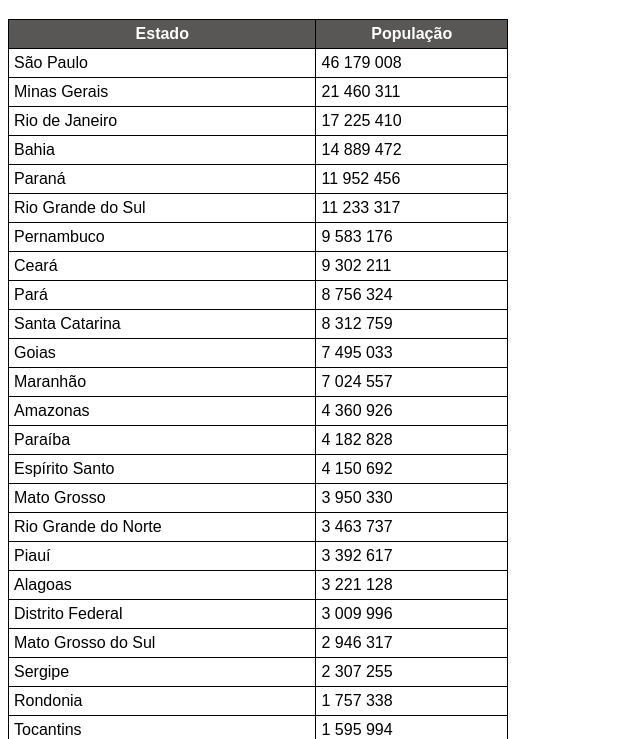
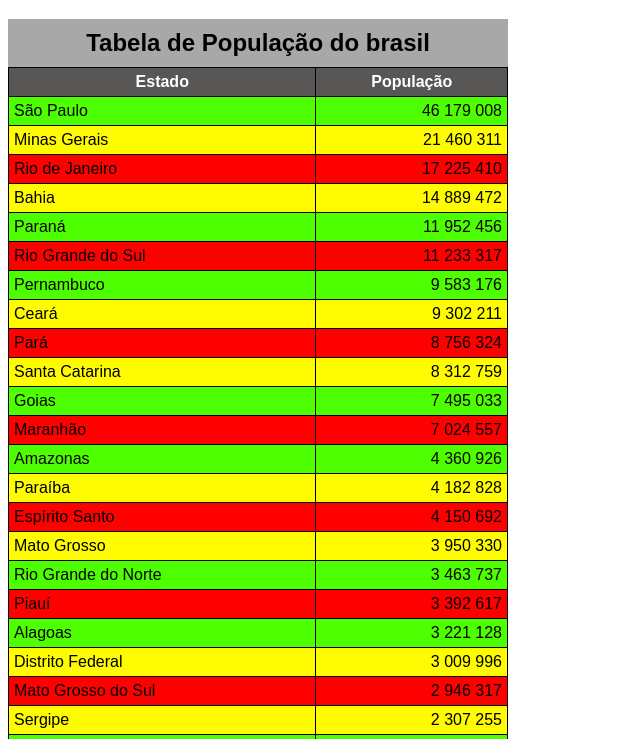
Before and after one commit to Kevin-Fiorilli/Projetos, a plain HTML site: page html-css/exercicios/ex023/tabela002.html in a window 1280 px wide. Shown: the part 61-800 px from the top of the page, without its empty margins (0-640 px from the left). Drawn offline with Linux system fonts and the light colour scheme.

Commit message:
novas atualização na tabela de população

```diff
--- a/html-css/exercicios/ex023/tabela002.html
+++ b/html-css/exercicios/ex023/tabela002.html
@@ -19,6 +19,29 @@
             padding: 5px;
         }
 
+        caption {
+            font-size: 1.5em;
+            font-weight: bold;
+            padding: 10px;
+            background-color: rgba(42, 42, 42, 0.407);
+        }
+
+          tbody > tr:nth-child(odd) {
+            background-color: rgb(77, 255, 0);
+          }
+
+           tbody > tr:nth-child(2n) {
+            background-color: rgb(255, 251, 2);
+           }
+
+            tbody > tr:nth-child(3n) {
+                background-color: red;
+            }
+
+            td.num {
+                text-align: right;
+            }
+
         thead, tfoot {
             background-color: rgb(88, 87, 86);
             color: white;
@@ -30,6 +53,7 @@
      <!--
      ANATOMIA PARA TABELAS GRANDES
      TABLE
+          CAPTION (legenda da tabela)
           THEAD
               TR, TD, TH
           TBODY
@@ -38,9 +62,10 @@
           TR, TD, TH
      -->
           <table>
+            <caption>Tabela de População do brasil</caption>
             <thead>
-                 <th>Estado</th>
-                 <th>População</th>
+                 <th scope="col" id="coluna estado">Estado</th>
+                 <th scope="col">População</th>
             </thead>
             <tbody>
                 <tr>
@@ -153,7 +178,7 @@
                 </tr>
             </tbody>
             <tfoot>
-                 <th>Total de Habitantes</th>
+                 <th scope="row">Total de Habitantes</th>
                  <td>214 211 951</td>
             </tfoot>
           </table>
```
